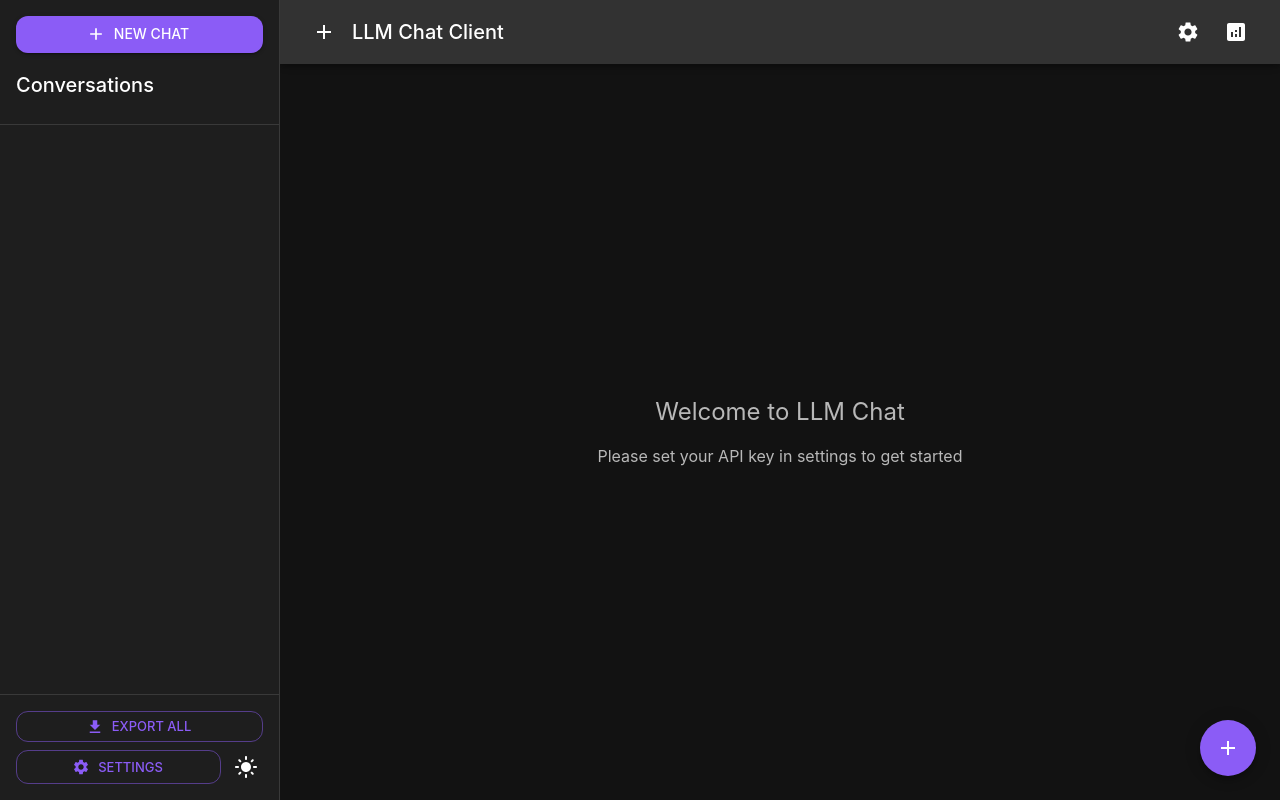
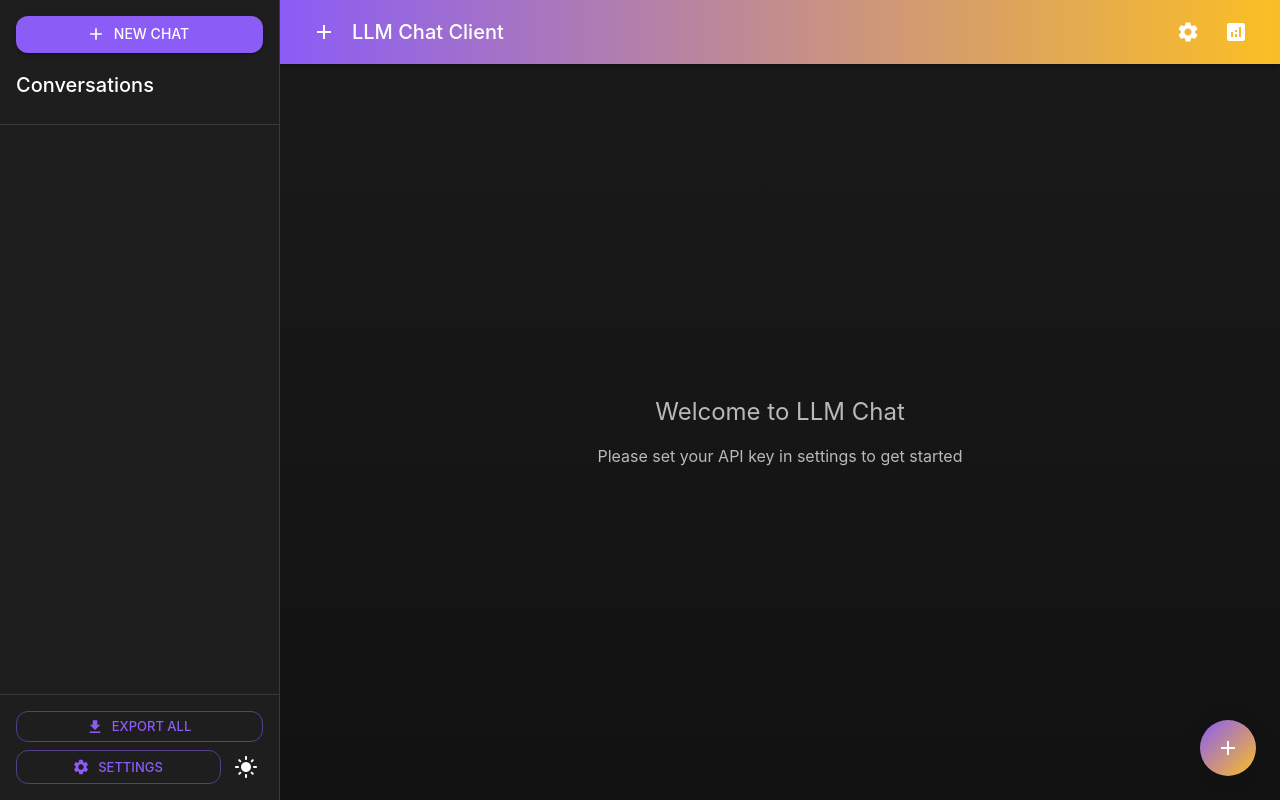
Before and after one commit to anayy09/llm-chat-client, a React (Vite) app: page / in a window 1280 px wide. Built offline with nearby package versions, Linux system fonts and the light colour scheme.

Commit message:
Refine modern UI

```diff
--- a/src/components/ChatWindow.tsx
+++ b/src/components/ChatWindow.tsx
@@ -298,14 +298,16 @@ export const ChatWindow: React.FC = () => {
 
       {/* Input */}
       <Paper
-        elevation={3}
-        sx={{
+        elevation={4}
+        sx={(theme) => ({
           p: 2,
           m: 2,
           mt: 0,
           borderRadius: 3,
           backdropFilter: 'blur(6px)',
-        }}
+          background: `linear-gradient(135deg, ${theme.palette.background.paper}80 0%, ${theme.palette.background.paper}CC 100%)`,
+          boxShadow: '0 4px 20px rgba(0,0,0,0.05)',
+        })}
       >
         <Box
           component="form"
@@ -328,6 +330,16 @@ export const ChatWindow: React.FC = () => {
             disabled={isLoading}
             variant="filled"
             size="medium"
+            InputProps={{ disableUnderline: true }}
+            sx={(theme) => ({
+              '& .MuiFilledInput-root': {
+                background:
+                  theme.palette.mode === 'light'
+                    ? 'linear-gradient(90deg, #fff 0%, #f3f4f6 100%)'
+                    : 'linear-gradient(90deg, #1e1e1e 0%, #2a2a2a 100%)',
+                borderRadius: 2,
+              },
+            })}
           />
 
           <Tooltip title={isRecording ? 'Stop recording' : 'Voice input'}>
--- a/src/components/MessageBubble.tsx
+++ b/src/components/MessageBubble.tsx
@@ -75,12 +75,16 @@ export const MessageBubble = memo<MessageBubbleProps>(({ message }) => {
           sx={(theme) => ({
             p: 2,
             background: isUser
-              ? `linear-gradient(135deg, ${theme.palette.primary.main} 0%, ${theme.palette.primary.dark} 100%)`
-              : theme.palette.background.paper,
+              ? `linear-gradient(135deg, ${theme.palette.primary.light} 0%, ${theme.palette.primary.dark} 100%)`
+              : `linear-gradient(135deg, ${theme.palette.secondary.light} 0%, ${theme.palette.secondary.dark} 100%)`,
             color: isUser ? theme.palette.primary.contrastText : theme.palette.text.primary,
             borderRadius: 3,
             position: 'relative',
             boxShadow: 3,
+            transition: 'transform 0.2s',
+            '&:hover': {
+              transform: 'translateY(-2px)',
+            },
             '&:hover .copy-button': {
               opacity: 1,
             },
--- a/src/pages/Home.tsx
+++ b/src/pages/Home.tsx
@@ -84,7 +84,7 @@ export const Home: React.FC = () => {
         {/* App Bar */}
         <AppBar
           position="fixed"
-          sx={{
+          sx={(theme) => ({
             ml: { sm: `${DRAWER_WIDTH}px` },
             mr: rightSidebarOpen ? '400px' : 0,
             width: {
@@ -92,11 +92,12 @@ export const Home: React.FC = () => {
                 ? `calc(100% - ${DRAWER_WIDTH}px - 400px)`
                 : `calc(100% - ${DRAWER_WIDTH}px)`,
             },
+            background: `linear-gradient(90deg, ${theme.palette.primary.main} 0%, ${theme.palette.secondary.main} 100%)`,
             transition: theme.transitions.create(['width', 'margin'], {
               easing: theme.transitions.easing.sharp,
               duration: theme.transitions.duration.leavingScreen,
             }),
-          }}
+          })}
         >
           <Toolbar>
             <IconButton
@@ -168,12 +169,19 @@ export const Home: React.FC = () => {
         color="primary"
         aria-label="new chat"
         onClick={() => dispatch(createChat({ model }))}
-        sx={{
+        sx={(theme) => ({
           position: 'fixed',
           bottom: 24,
           right: rightSidebarOpen ? 440 : 24,
           zIndex: 1300,
-        }}
+          background: `linear-gradient(135deg, ${theme.palette.primary.main} 0%, ${theme.palette.secondary.main} 100%)`,
+          color: theme.palette.primary.contrastText,
+          boxShadow: '0 4px 20px rgba(0,0,0,0.15)',
+          transition: 'transform 0.2s',
+          '&:hover': {
+            transform: 'scale(1.05)',
+          },
+        })}
       >
         <Add />
       </Fab>
--- a/src/styles/theme.ts
+++ b/src/styles/theme.ts
@@ -16,21 +16,25 @@ const common = {
       },
     },
     MuiCssBaseline: {
-      styleOverrides: {
+      styleOverrides: (theme: any) => ({
         body: {
           scrollbarWidth: 'thin',
           '&::-webkit-scrollbar': {
             width: '8px',
           },
           '&::-webkit-scrollbar-track': {
-            background: '#f1f1f1',
+            background: theme.palette.mode === 'light' ? '#f1f1f1' : '#2b2b2b',
           },
           '&::-webkit-scrollbar-thumb': {
-            background: '#c1c1c1',
+            background: theme.palette.mode === 'light' ? '#c1c1c1' : '#6b6b6b',
             borderRadius: '4px',
           },
+          background:
+            theme.palette.mode === 'light'
+              ? 'linear-gradient(180deg, #eef2ff 0%, #ffffff 100%)'
+              : 'linear-gradient(180deg, #1a1a1a 0%, #121212 100%)',
         },
-      },
+      }),
     },
   },
 } as const;
@@ -38,8 +42,16 @@ const common = {
 export const lightTheme = createTheme({
   palette: {
     mode: 'light',
-    primary: { main: '#6366f1' },
-    secondary: { main: '#d97706' },
+    primary: {
+      main: '#6366f1',
+      light: '#a5b4fc',
+      dark: '#4f46e5',
+    },
+    secondary: {
+      main: '#d97706',
+      light: '#fbbf24',
+      dark: '#b45309',
+    },
     background: {
       default: '#f8fafc',
       paper: '#ffffff',
@@ -51,8 +63,16 @@ export const lightTheme = createTheme({
 export const darkTheme = createTheme({
   palette: {
     mode: 'dark',
-    primary: { main: '#8b5cf6' },
-    secondary: { main: '#fbbf24' },
+    primary: {
+      main: '#8b5cf6',
+      light: '#c4b5fd',
+      dark: '#6d28d9',
+    },
+    secondary: {
+      main: '#fbbf24',
+      light: '#fde68a',
+      dark: '#b45309',
+    },
     background: {
       default: '#121212',
       paper: '#1e1e1e',
```
Also changed, not shown: 1 other file (tests, documents, lock files or other folders).
